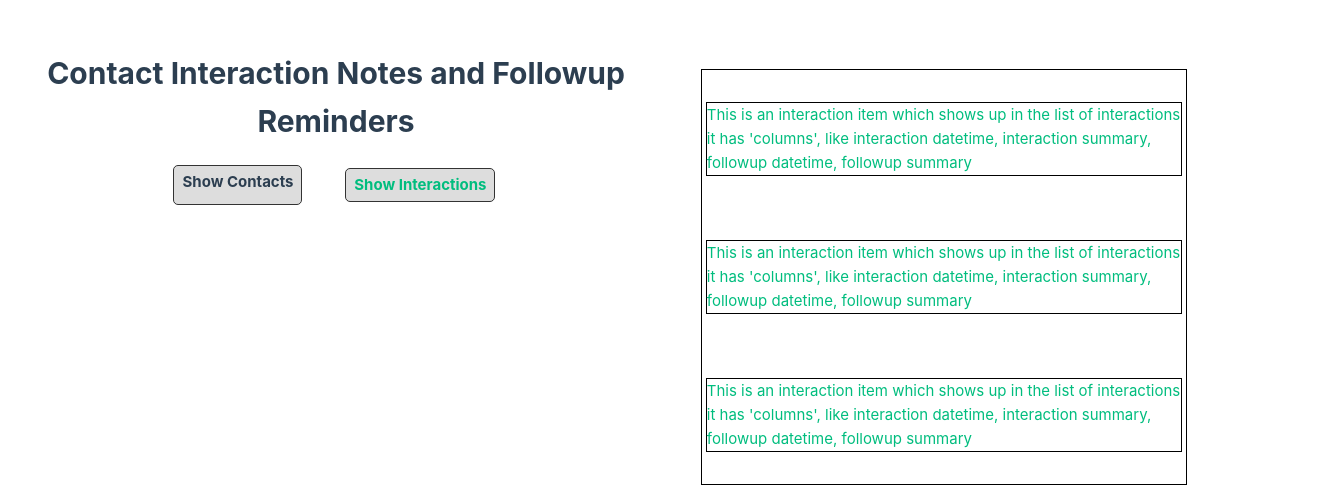
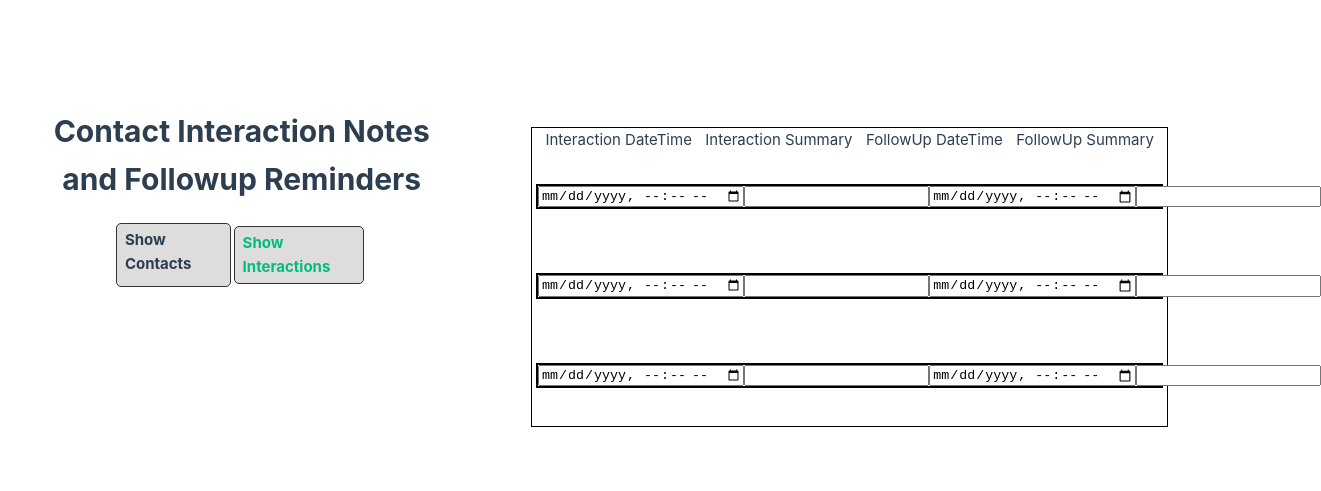
Before and after one commit to LJacobDev/contact-reminder, a Vue app: page /interactions in a window 1280 px wide. Shown: the part 123-614 px from the top of the page, 1321 px wide, since content can reach past the window. Built offline with nearby package versions, Linux system fonts and the light colour scheme.

Commit message:
Modify InteractionItem appearance

```diff
--- a/src/components/InteractionItem.vue
+++ b/src/components/InteractionItem.vue
@@ -2,9 +2,14 @@
 <template>
   <RouterLink to="/interaction">
     <div class="interaction-item">
-      This is an interaction item which shows up in the list of interactions <br />
-      it has 'columns', like interaction datetime, interaction summary, followup datetime, followup
-      summary
+      <!-- This is an interaction item which shows up in the list of interactions -->
+
+      <div class="interaction-wrapper">
+        <input class="interaction-details" type="datetime-local" name="" id="" />
+        <input class="interaction-details" type="text" />
+        <input class="interaction-details" type="datetime-local" name="" id="" />
+        <input class="interaction-details" type="text" />
+      </div>
     </div>
   </RouterLink>
 </template>
@@ -14,4 +19,16 @@
   margin: 8px 4px;
   border: 1px solid black;
 }
+
+.interaction-wrapper {
+  display: flex;
+  justify-content: space-evenly;
+  border: 1px solid black;
+  width: 100%;
+}
+
+.interaction-details {
+  /* I'm expecting the input elements inside the interaction-wrapper to shrink to fit it but they're still overflowing */
+  flex: 1 1 auto;
+}
 </style>
--- a/src/views/InteractionsView.vue
+++ b/src/views/InteractionsView.vue
@@ -3,6 +3,13 @@ import InteractionItem from '@/components/InteractionItem.vue'
 </script>
 
 <template>
+  <div style="display: flex; justify-content: space-evenly">
+    <p>Interaction DateTime</p>
+    <p>Interaction Summary</p>
+    <p>FollowUp DateTime</p>
+    <p>FollowUp Summary</p>
+  </div>
+
   <div v-for="i in 3" v-bind:key="i">
     <InteractionItem />
   </div>
```
Also changed, not shown: 1 other file (tests, documents, lock files or other folders).
